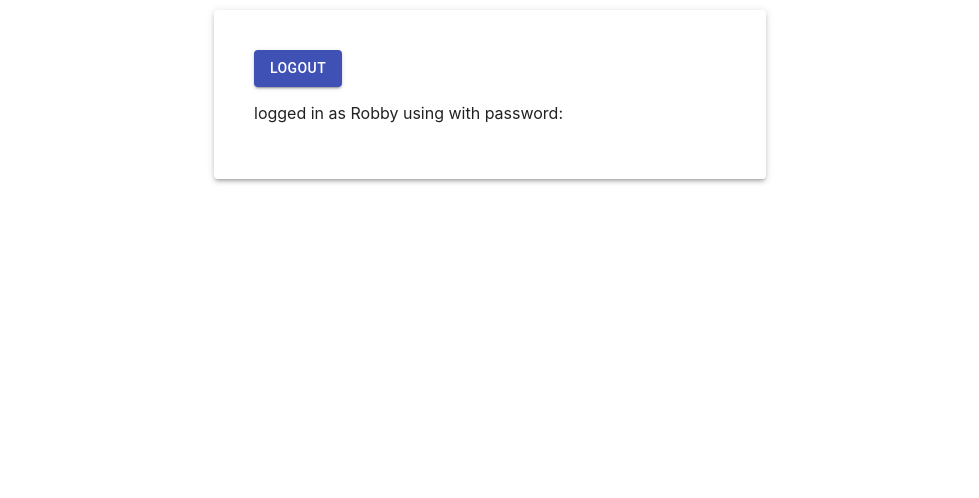
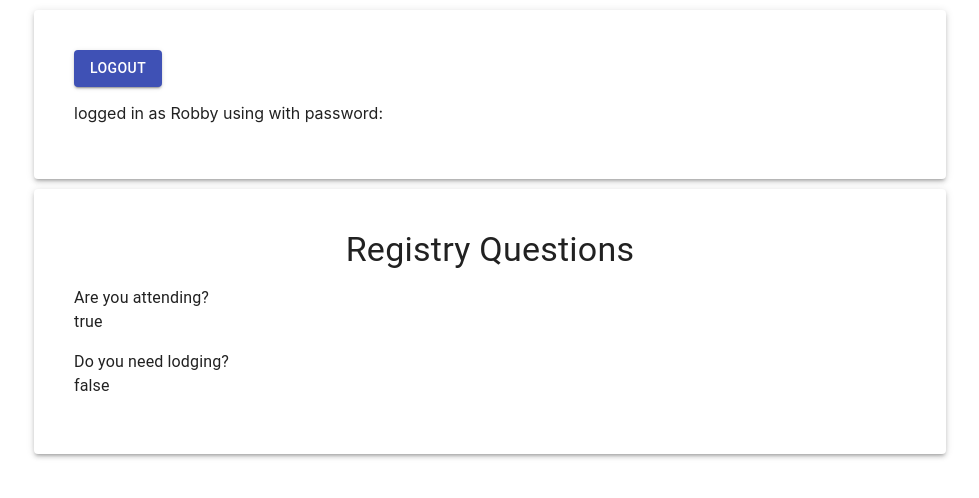
Before and after one commit to entegral/wedding-registry-ui, a React (Create React App) app: page / in a window 1280 px wide. Both pictures are taken after a click on the button "LOGIN". Shown: the top 498 px of the page, without its empty margins (150-1129 px from the left). Built offline with nearby package versions, Linux system fonts and the light colour scheme.

Commit message:
add question loading effect and display current answers

```diff
--- a/src/App.js
+++ b/src/App.js
@@ -1,4 +1,4 @@
-import { useState } from 'react';
+import { useEffect, useState } from 'react';
 import './App.css';
 import LoggedIn from './LoggedIn';
 import LoggedOut from './LoggedOut';
@@ -7,8 +7,26 @@ function logout(setUser) {
   setUser(null)
 }
 
+
 function App() {
   const [user, setUser] = useState(null)
+  const [questions, setQuestions] = useState(null)
+
+  useEffect(() => {
+    async function getQuestions() {
+      setQuestions([
+        {
+          question: "Are you attending?",
+          answer: true
+        },
+        {
+          question: "Do you need lodging?",
+          answer: false
+        }
+      ])
+    }
+    getQuestions()
+  }, [])
 
   if (!user) {
     return (
@@ -18,6 +36,7 @@ function App() {
   return (
     <LoggedIn
       user={user}
+      questions={questions}
       logout={logout.bind(null, setUser)}
     />
    );
--- a/src/LoggedIn.js
+++ b/src/LoggedIn.js
@@ -1,4 +1,4 @@
-import { Button, Container, makeStyles, Paper } from "@material-ui/core";
+import { Button, Container, makeStyles, Paper, Typography } from "@material-ui/core";
 
 
 const useStyles = makeStyles((theme) => ({
@@ -17,10 +17,46 @@ const useStyles = makeStyles((theme) => ({
   }
 }));
 
-function LoggedIn({user, logout}) {
+function DisplayQuestions({questions}) {
   const classes = useStyles();
+  const responses = questions.map((question, index) => {
+    return (
+      <div key={index}>
+        <Typography
+          align="left"
+          variant="body1"
+          >
+          {question.question}
+        </Typography>
+        <Typography
+        align="left"
+        paragraph={true}
+        variant="body1"
+        >
+          {question.answer.toString()}
+        </Typography>
+      </div>
+    )
+  })
   return (
-      <Container maxWidth="sm">
+    <Paper className={classes.paper} elevation={3}>
+      <Typography
+        align="center"
+        paragraph={true}
+        variant="h4"
+      >
+        Registry Questions
+      </Typography>
+      {responses}
+    </Paper>
+  )
+}
+
+function LoggedIn({user, questions, logout}) {
+  const classes = useStyles();
+  console.log(questions)
+  return (
+    <Container maxWidth="md">
       <Paper className={classes.paper} elevation={3}>
         <Button
           variant="contained"
@@ -33,7 +69,10 @@ function LoggedIn({user, logout}) {
           logged in as {user.name} using {user.email} with password: {user.password}
         </p>
       </Paper>
-      </Container>
+      {
+        questions && Array.isArray(questions) ? <DisplayQuestions questions={questions}/> : null
+      }
+    </Container>
   )
 }
 
--- a/src/LoggedOut.js
+++ b/src/LoggedOut.js
@@ -43,6 +43,7 @@ function Login({setUser, setSignUp, email, password, setEmail, setPassword}) {
             className={classes.margin}
             id="standard-password-input"
             label="Password"
+            type="password"
             onChange={(e) => setPassword(e.target.value)}
           />
         </form>
--- a/src/SignUp.js
+++ b/src/SignUp.js
@@ -30,6 +30,7 @@ async function postToGraphql(email, password, firstname, lastname) {
 
 async function signUpUser(email, password, firstname, lastname, setUser) {
   const user = await postToGraphql(email, password, firstname, lastname)
+  console.log(user)
   setUser(user)
 }
 
@@ -60,6 +61,7 @@ function SignUp({email, password, setEmail, setPassword, setUser, setSignUp}) {
             className={classes.margin}
             defaultValue={password}
             id="standard-password-input"
+            type="password"
             label="Password"
             onChange={(e) => setPassword(e.target.value)}
           />
```
